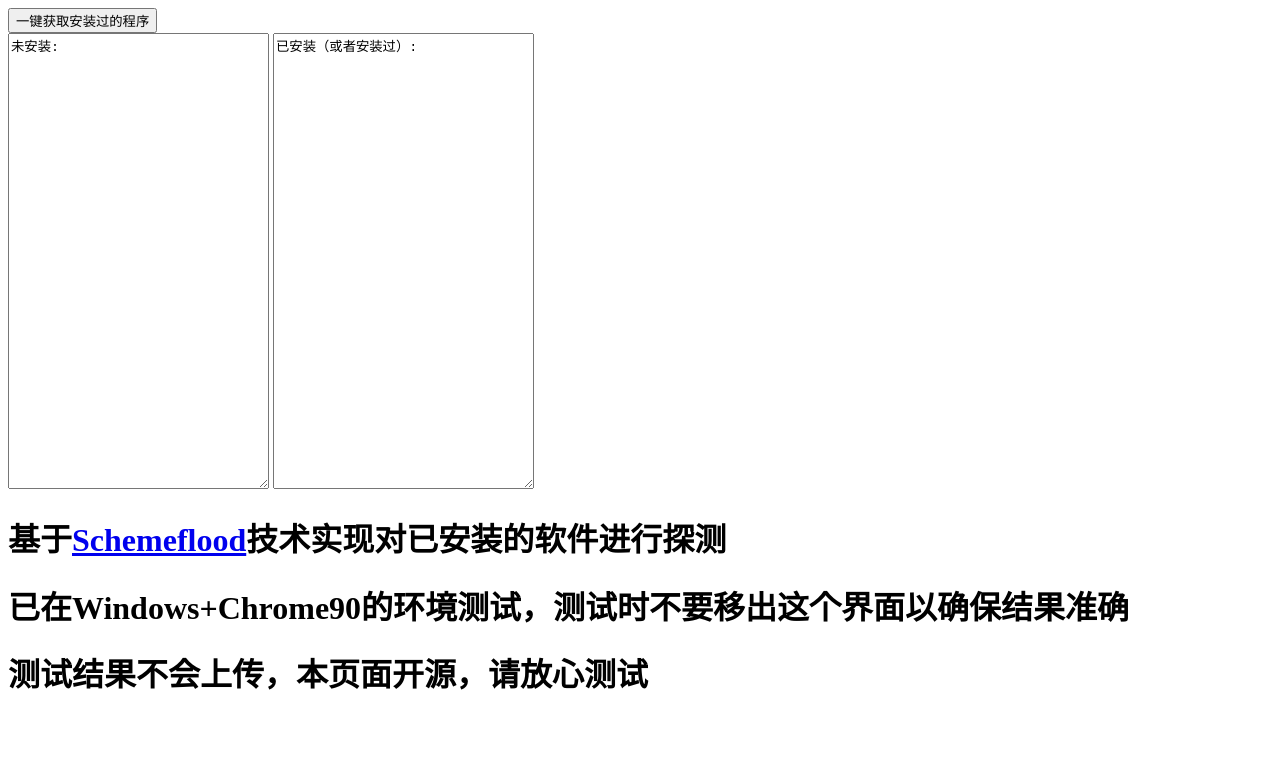
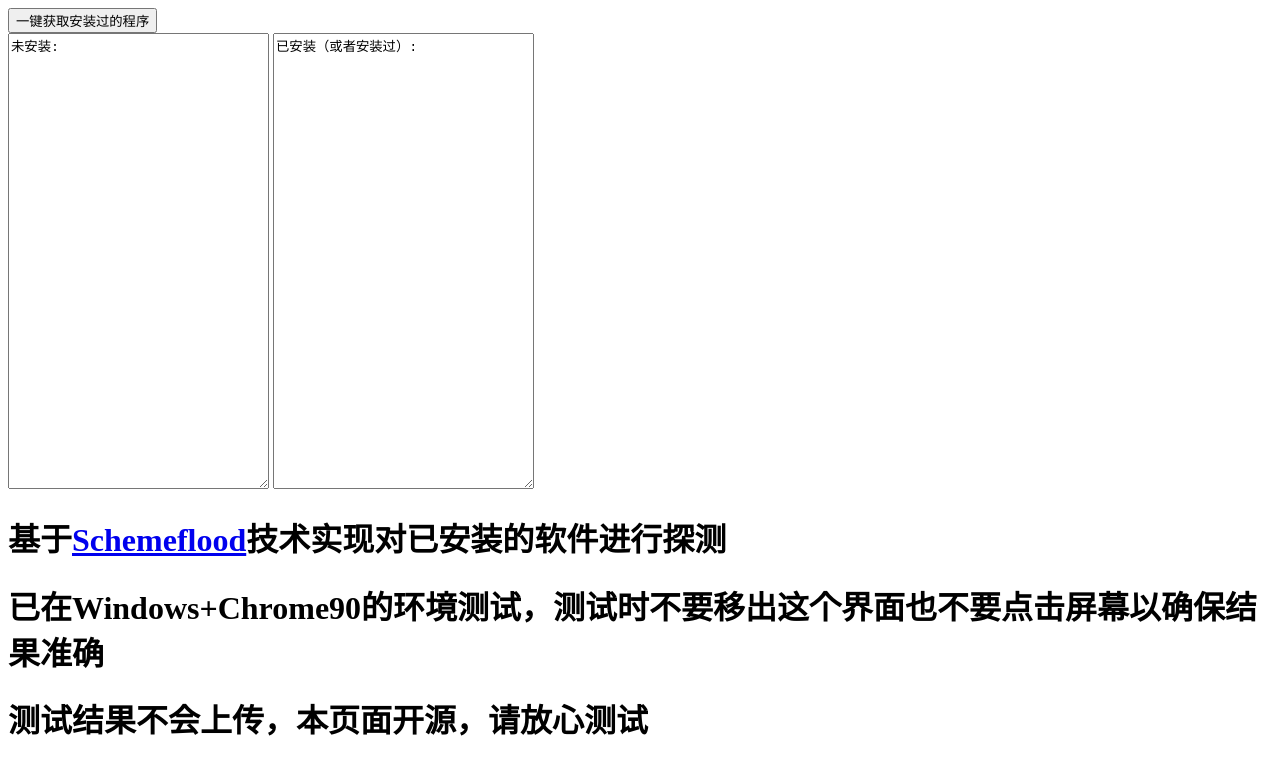
Before and after one commit to TomAPU/schemeflood, a plain HTML site: page index.html in a window 1280 px wide. Drawn offline with Linux system fonts and the light colour scheme.

Commit message:
Update index.html

```diff
--- a/index.html
+++ b/index.html
@@ -10,7 +10,7 @@
     <textarea rows="30" cols="30" id="notinstall">未安装:</textarea>
     <textarea rows="30" cols="30" id="installed">已安装（或者安装过）:</textarea>
     <h1>基于<a href="https://fingerprintjs.com/blog/external-protocol-flooding/">Schemeflood</a>技术实现对已安装的软件进行探测</h1>
-    <h1>已在Windows+Chrome90的环境测试，测试时不要移出这个界面以确保结果准确</h1>
+    <h1>已在Windows+Chrome90的环境测试，测试时不要移出这个界面也不要点击屏幕以确保结果准确</h1>
     <h1>测试结果不会上传，本页面开源，请放心测试</h1>
     <!--真不会写前端，就这样吧-->
 </head>
```
